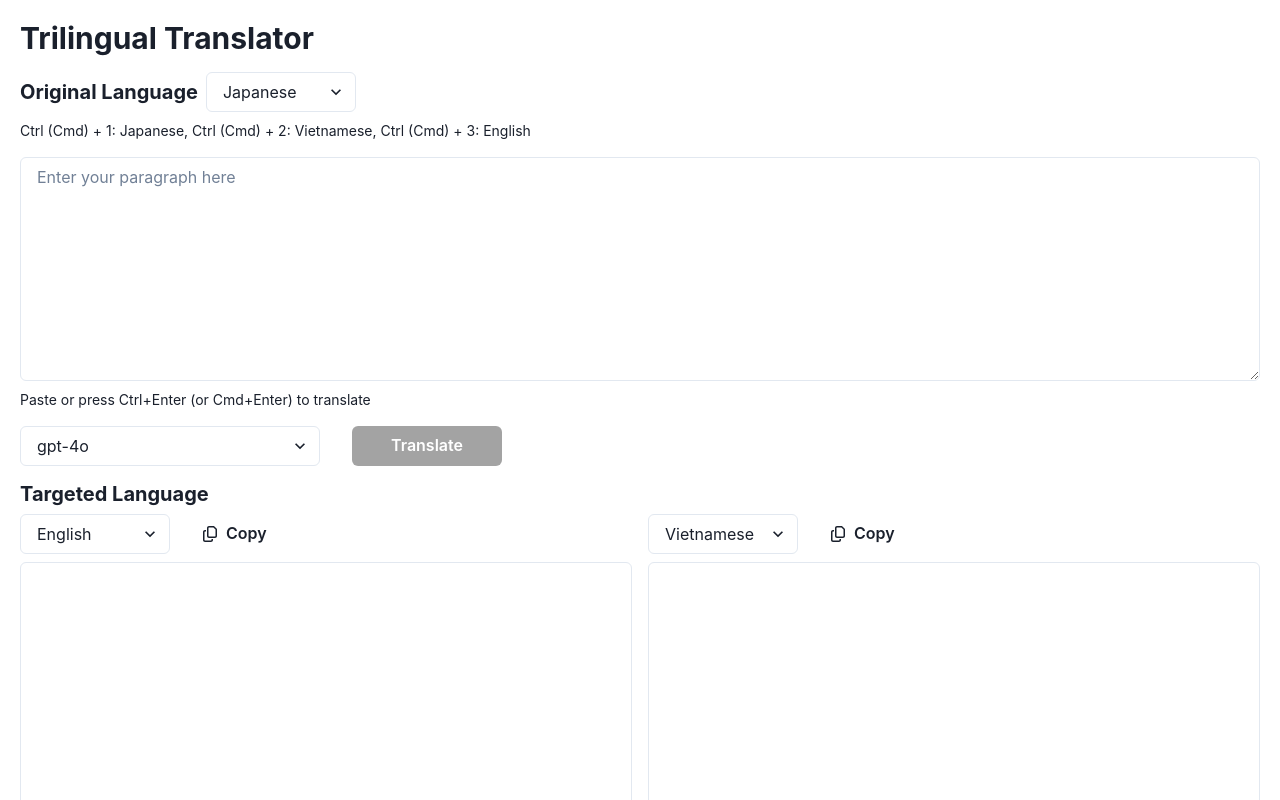
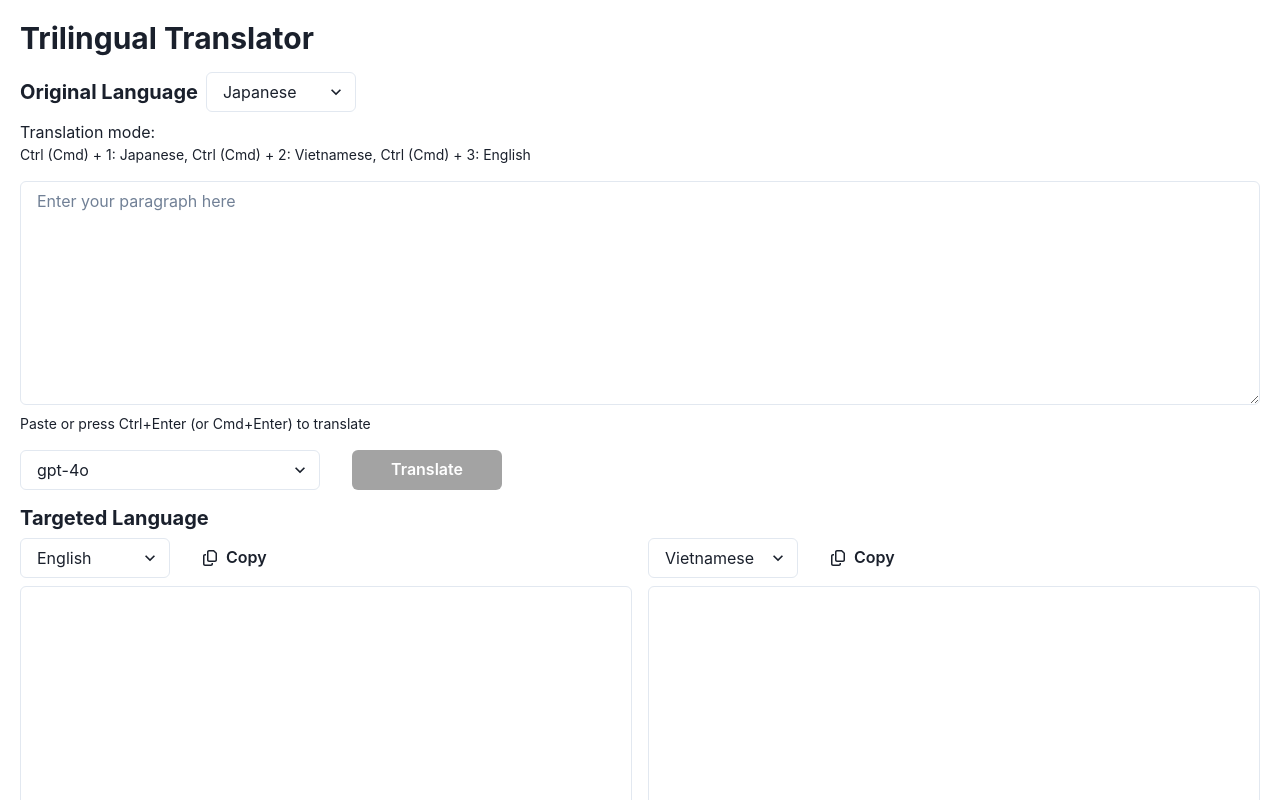
Before and after one commit to LeHoangTuanbk/trilingual-translation, a Next.js app: page / in a window 1280 px wide. Shown: the top 800 px of the page. Built offline with nearby package versions, Linux system fonts and the light colour scheme.

Commit message:
Update: translation mode guide

```diff
--- a/src/features/translation/ui/translation.tsx
+++ b/src/features/translation/ui/translation.tsx
@@ -118,6 +118,7 @@ export const Translation = ({
             </Select>
           </Box>
         </Heading>
+        <Text>Translation mode:</Text>
         <Text fontSize="sm" mb="4">
           Ctrl (Cmd) + 1: Japanese, Ctrl (Cmd) + 2: Vietnamese, Ctrl (Cmd) + 3:
           English
```
